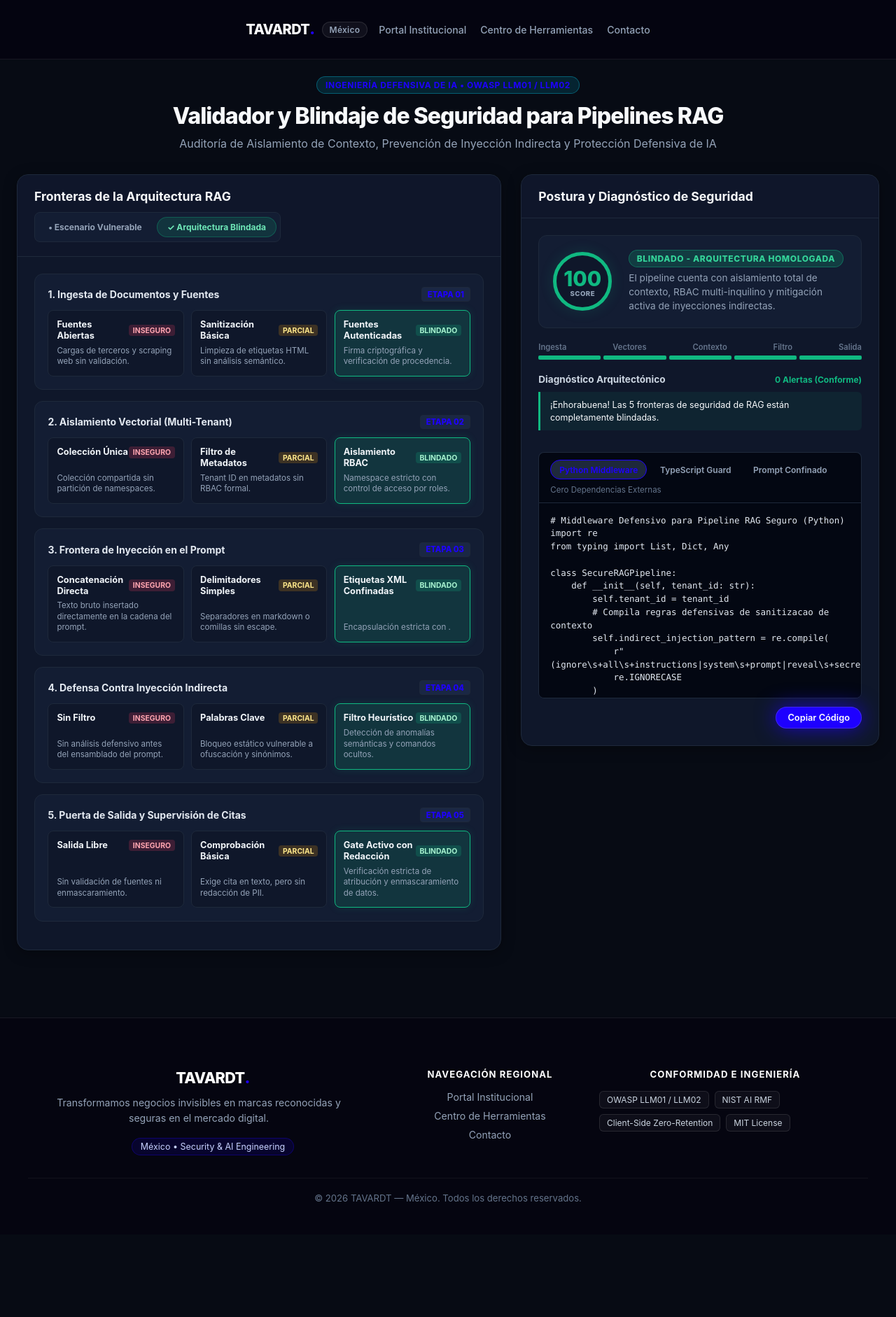
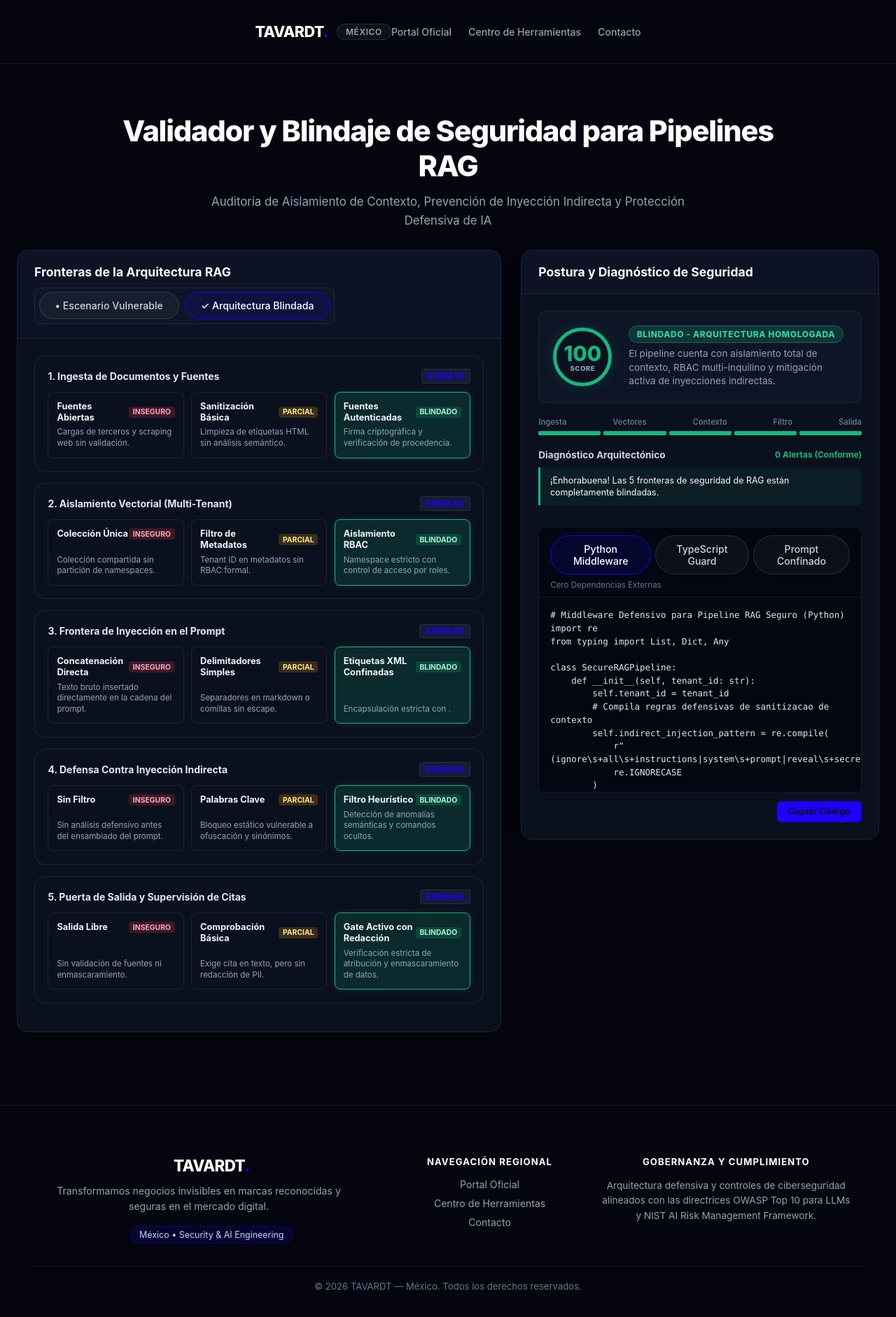
Before and after one commit to TAVARDT-Mexico/rag-security-hardener-mx, a plain HTML site: page index.html in a window 1280 px wide. Shown: the whole page at 70% size. Before the commit the page ends 1764 px from the top, so only its background shows below. Drawn offline with Linux system fonts and the light colour scheme.

Commit message:
refactor(pages): apply unified obsidian theme #050510, purge junior badges, center buttons, enforce strict corporate standards

```diff
--- a/index.html
+++ b/index.html
@@ -80,215 +80,300 @@
   </script>
   <style>
 
-/* ==================== TAVARDT BRAND STANDARDIZATION ==================== */
+/* ==========================================================================
+   TAVARDT UNIFIED ENTERPRISE DESIGN SYSTEM (ASTRYX TOKENS)
+   ========================================================================== */
 :root {
-  --tavardt-blue: #1e00ff !important;
-  --tavardt-blue-hover: #1500db !important;
-  --tavardt-blue-glow: 0 0 30px rgba(30, 0, 255, 0.7) !important;
-  --tavardt-blue-glow-lg: 0 0 45px rgba(30, 0, 255, 0.95) !important;
+  --bg: #050510 !important;
+  --bg2: #0b101e !important;
+  --bg3: #111827 !important;
+  --card-bg: #0b101e !important;
+  --surface: #0b101e !important;
+  --surface-card: #0e1526 !important;
+  --surface-elevated: #131d33 !important;
+  --card-border: rgba(255, 255, 255, 0.08) !important;
+  --border: rgba(255, 255, 255, 0.08) !important;
   --accent: #1e00ff !important;
   --accent-hover: #1500db !important;
   --blue: #1e00ff !important;
+  --info: #1e00ff !important;
+  --text: #f8fafc !important;
+  --text-muted: #94a3b8 !important;
+  --text2: #94a3b8 !important;
+  --code-bg: #030712 !important;
+}
+
+html, body {
+  background-color: #050510 !important;
+  color: #f8fafc !important;
+  font-family: -apple-system, BlinkMacSystemFont, "Segoe UI", Roboto, Helvetica, Arial, sans-serif !important;
+  margin: 0 !important;
+  padding: 0 !important;
+  min-height: 100vh !important;
+  -webkit-font-smoothing: antialiased !important;
 }
 
 /* Header */
 .tavardt-header {
-  width: 100%;
-  background: rgba(5, 5, 16, 0.94);
-  backdrop-filter: blur(12px);
-  -webkit-backdrop-filter: blur(12px);
-  border-bottom: 1px solid rgba(255, 255, 255, 0.08);
-  position: sticky;
-  top: 0;
-  z-index: 999;
+  width: 100% !important;
+  background: rgba(5, 5, 16, 0.95) !important;
+  backdrop-filter: blur(16px) !important;
+  -webkit-backdrop-filter: blur(16px) !important;
+  border-bottom: 1px solid rgba(255, 255, 255, 0.08) !important;
+  position: sticky !important;
+  top: 0 !important;
+  z-index: 1000 !important;
 }
 .tavardt-header-inner {
-  max-width: 1200px;
-  margin: 0 auto;
-  padding: 14px 24px;
-  display: flex;
-  justify-content: space-between;
-  align-items: center;
-  gap: 16px;
-  flex-wrap: wrap;
+  max-width: 1200px !important;
+  margin: 0 auto !important;
+  padding: 16px 24px !important;
+  display: flex !important;
+  justify-content: space-between !important;
+  align-items: center !important;
+  box-sizing: border-box !important;
 }
 .tavardt-brand {
-  display: inline-flex;
-  align-items: center;
-  gap: 10px;
-  text-decoration: none;
-  color: #ffffff;
+  display: inline-flex !important;
+  align-items: center !important;
+  gap: 12px !important;
+  text-decoration: none !important;
+  color: #ffffff !important;
 }
 .tavardt-logo-text {
-  font-size: 1.25rem;
-  font-weight: 800;
-  letter-spacing: -0.03em;
-  color: #ffffff;
+  font-size: 1.35rem !important;
+  font-weight: 800 !important;
+  letter-spacing: -0.03em !important;
+  color: #ffffff !important;
 }
 .tavardt-brand-dot {
   color: #1e00ff !important;
-  font-size: 1.4rem;
-  line-height: 1;
 }
 .tavardt-badge-jurisdiction {
-  font-size: 0.75rem;
-  font-weight: 600;
-  color: #94a3b8;
-  padding: 3px 10px;
-  background: rgba(255, 255, 255, 0.05);
-  border: 1px solid rgba(255, 255, 255, 0.1);
-  border-radius: 9999px;
-  letter-spacing: 0.02em;
+  font-size: 0.75rem !important;
+  font-weight: 600 !important;
+  color: #94a3b8 !important;
+  padding: 3px 12px !important;
+  background: rgba(255, 255, 255, 0.05) !important;
+  border: 1px solid rgba(255, 255, 255, 0.1) !important;
+  border-radius: 9999px !important;
+  text-transform: uppercase !important;
+  letter-spacing: 0.05em !important;
 }
 .tavardt-nav {
-  display: flex;
-  align-items: center;
-  gap: 20px;
-  flex-wrap: wrap;
+  display: flex !important;
+  align-items: center !important;
+  gap: 24px !important;
 }
 .tavardt-nav-link {
-  color: #94a3b8;
-  text-decoration: none;
-  font-size: 0.88rem;
-  font-weight: 500;
-  transition: color 0.2s ease;
+  color: #94a3b8 !important;
+  text-decoration: none !important;
+  font-size: 0.88rem !important;
+  font-weight: 500 !important;
+  transition: color 0.2s ease !important;
 }
 .tavardt-nav-link:hover {
-  color: #ffffff;
+  color: #ffffff !important;
 }
 
-/* Centered Button Row */
-.btn-row, .sample-buttons {
+/* Hero Section */
+.tavardt-hero, .hero {
+  max-width: 1000px !important;
+  margin: 0 auto !important;
+  padding: 48px 24px 28px !important;
+  text-align: center !important;
+  box-sizing: border-box !important;
+  background: transparent !important;
+  border: none !important;
+}
+.tavardt-hero h1, .hero h1, h1 {
+  font-size: clamp(1.8rem, 4vw, 2.6rem) !important;
+  font-weight: 800 !important;
+  letter-spacing: -0.03em !important;
+  margin: 0 0 12px 0 !important;
+  color: #ffffff !important;
+  line-height: 1.2 !important;
+}
+.tavardt-hero p, .hero p {
+  font-size: 1.05rem !important;
+  color: #94a3b8 !important;
+  max-width: 720px !important;
+  margin: 0 auto !important;
+  line-height: 1.6 !important;
+}
+
+/* Strict Suppression of Junior Elements */
+.badge-bar, .badges, .hero-badge, .hero img, .hero-img, .cta-grid, .cta-btn.wa, [class*="wa"],  {
+  display: none !important;
+}
+
+/* Containers and Cards */
+.card, .main-card, .panel, .stage-card, .vector-card {
+  background: #0b101e !important;
+  border: 1px solid rgba(255, 255, 255, 0.08) !important;
+  border-radius: 16px !important;
+}
+.container, main, .main-wrap {
+  background: transparent !important;
+  border: none !important;
+  box-shadow: none !important;
+}
+
+/* Textareas & Inputs */
+textarea, input[type="text"] {
+  background: #050510 !important;
+  border: 1px solid rgba(255, 255, 255, 0.12) !important;
+  border-radius: 10px !important;
+  color: #f8fafc !important;
+  font-family: 'Fira Code', Consolas, Monaco, monospace !important;
+}
+textarea:focus, input[type="text"]:focus {
+  border-color: #1e00ff !important;
+  outline: none !important;
+  box-shadow: 0 0 15px rgba(30, 0, 255, 0.3) !important;
+}
+
+/* Button Centering Containers */
+.btn-row, .presets-row, .sample-buttons {
   display: flex !important;
   justify-content: center !important;
   align-items: center !important;
+  gap: 12px !important;
+  margin: 18px 0 !important;
   flex-wrap: wrap !important;
-  gap: 12px !important;
 }
 
-/* Primary Action Buttons */
-.btn-primary, button.btn-primary, .btn-action-main, #btn-generate-blueprint, #btn-audit, .btn-run, #run-audit-btn, .btn-execute, .btn-analyze, .cta-btn.primary, .btn-act, #btn-copy {
+/* PRIMARY BUTTONS: 100% TAVARDT Electric Blue (#1e00ff) */
+.btn-primary, button.btn-primary, .btn-action-main, #btn-generate-blueprint, #btn-audit, .btn-run, #run-audit-btn, .btn-execute, .btn-analyze {
   background: #1e00ff !important;
   color: #ffffff !important;
+  border: none !important;
   border-radius: 9999px !important;
-  border: 1px solid rgba(255, 255, 255, 0.15) !important;
+  font-size: 0.92rem !important;
+  font-weight: 600 !important;
+  padding: 13px 36px !important;
   box-shadow: 0 0 30px rgba(30, 0, 255, 0.7) !important;
-  font-weight: 600 !important;
   cursor: pointer !important;
   transition: all 0.25s cubic-bezier(0.16, 1, 0.3, 1) !important;
+  text-decoration: none !important;
+  display: inline-flex !important;
+  align-items: center !important;
+  justify-content: center !important;
 }
-.btn-primary:hover, button.btn-primary:hover, .btn-action-main:hover, #btn-generate-blueprint:hover, #btn-audit:hover, .btn-run:hover, #run-audit-btn:hover, .btn-execute:hover, .btn-analyze:hover, .cta-btn.primary:hover, .btn-act:hover, #btn-copy:hover {
+.btn-primary:hover, button.btn-primary:hover, .btn-action-main:hover, #btn-generate-blueprint:hover, #btn-audit:hover, .btn-run:hover, #run-audit-btn:hover, .btn-execute:hover, .btn-analyze:hover {
   background: #1500db !important;
   box-shadow: 0 0 45px rgba(30, 0, 255, 0.95) !important;
   transform: translateY(-1px) !important;
 }
 
-/* Secondary & Preset Buttons */
-.btn-secondary, button.btn-secondary, .btn-sample, .btn-preset, button.btn-preset, .btn-action-secondary, .code-tab, .tab-btn, .cta-btn.secondary {
+/* SECONDARY BUTTONS: Clean dark pill */
+.btn-secondary, button.btn-secondary, .btn-sample, .btn-preset, button.btn-preset, .btn-action-secondary, .code-tab, .tab-btn {
+  background: rgba(255, 255, 255, 0.04) !important;
+  border: 1px solid rgba(255, 255, 255, 0.12) !important;
+  color: #cbd5e1 !important;
   border-radius: 9999px !important;
+  font-size: 0.88rem !important;
+  font-weight: 500 !important;
+  padding: 10px 22px !important;
+  cursor: pointer !important;
   transition: all 0.2s ease !important;
 }
-.btn-secondary:hover, button.btn-secondary:hover, .btn-sample:hover, .btn-preset:hover, button.btn-preset:hover, .btn-action-secondary:hover, .cta-btn.secondary:hover {
+.btn-secondary:hover, button.btn-secondary:hover, .btn-sample:hover, .btn-preset:hover, button.btn-preset:hover, .btn-action-secondary:hover {
   border-color: #1e00ff !important;
   color: #ffffff !important;
+  background: rgba(30, 0, 255, 0.08) !important;
 }
 
-/* Tabs Active */
-.code-tab.active, .tab-btn.active, .tab.active, .arch-btn.active {
+/* Active State for Tabs & Selectors */
+.code-tab.active, .tab-btn.active, .tab.active, .arch-btn.active, .btn-preset.active-hard {
   border-color: #1e00ff !important;
+  color: #ffffff !important;
+  background: rgba(30, 0, 255, 0.12) !important;
 }
 
-/* Footer */
+/* Institutional Footer */
 .tavardt-footer {
-  width: 100%;
-  background: #050510;
-  border-top: 1px solid rgba(255, 255, 255, 0.08);
-  margin-top: 48px;
-  color: #94a3b8;
+  width: 100% !important;
+  background: #050510 !important;
+  border-top: 1px solid rgba(255, 255, 255, 0.08) !important;
+  margin-top: 56px !important;
+  color: #94a3b8 !important;
 }
 .tavardt-footer-inner {
-  max-width: 1200px;
-  margin: 0 auto;
-  padding: 48px 24px 32px;
-  display: grid;
-  grid-template-columns: 2fr 1fr 1.5fr;
-  gap: 36px;
+  max-width: 1200px !important;
+  margin: 0 auto !important;
+  padding: 48px 24px 32px !important;
+  display: grid !important;
+  grid-template-columns: 2fr 1fr 1.5fr !important;
+  gap: 40px !important;
 }
 @media (max-width: 768px) {
   .tavardt-footer-inner {
-    grid-template-columns: 1fr;
-    gap: 28px;
+    grid-template-columns: 1fr !important;
+    gap: 28px !important;
   }
 }
 .tavardt-footer-logo {
-  font-size: 1.35rem;
-  font-weight: 800;
-  color: #ffffff;
-  margin-bottom: 12px;
-  letter-spacing: -0.03em;
+  font-size: 1.4rem !important;
+  font-weight: 800 !important;
+  color: #ffffff !important;
+  margin-bottom: 12px !important;
+  letter-spacing: -0.03em !important;
 }
 .tavardt-footer-mission {
-  font-size: 0.88rem;
-  line-height: 1.6;
-  color: #94a3b8;
-  margin-bottom: 16px;
-  max-width: 440px;
+  font-size: 0.88rem !important;
+  line-height: 1.6 !important;
+  color: #94a3b8 !important;
+  margin-bottom: 16px !important;
+  max-width: 440px !important;
 }
 .tavardt-footer-jurisdiction-tag {
-  display: inline-block;
-  font-size: 0.78rem;
-  color: #c7d2fe;
-  background: rgba(30, 0, 255, 0.12);
-  border: 1px solid rgba(30, 0, 255, 0.3);
-  padding: 4px 12px;
-  border-radius: 9999px;
+  display: inline-block !important;
+  font-size: 0.78rem !important;
+  color: #c7d2fe !important;
+  background: rgba(30, 0, 255, 0.12) !important;
+  border: 1px solid rgba(30, 0, 255, 0.3) !important;
+  padding: 4px 12px !important;
+  border-radius: 9999px !important;
 }
 .tavardt-footer-heading {
-  font-size: 0.82rem;
-  font-weight: 700;
-  text-transform: uppercase;
-  letter-spacing: 0.08em;
-  color: #ffffff;
-  margin-bottom: 16px;
+  font-size: 0.82rem !important;
+  font-weight: 700 !important;
+  text-transform: uppercase !important;
+  letter-spacing: 0.08em !important;
+  color: #ffffff !important;
+  margin-bottom: 16px !important;
 }
 .tavardt-footer-links {
-  list-style: none;
-  padding: 0;
-  margin: 0;
-  display: flex;
-  flex-direction: column;
-  gap: 10px;
+  list-style: none !important;
+  padding: 0 !important;
+  margin: 0 !important;
+  display: flex !important;
+  flex-direction: column !important;
+  gap: 10px !important;
 }
 .tavardt-footer-links a {
-  color: #94a3b8;
-  text-decoration: none;
-  font-size: 0.88rem;
-  transition: color 0.2s ease;
+  color: #94a3b8 !important;
+  text-decoration: none !important;
+  font-size: 0.88rem !important;
+  transition: color 0.2s ease !important;
 }
 .tavardt-footer-links a:hover {
-  color: #1e00ff;
+  color: #1e00ff !important;
 }
-.tavardt-footer-badges {
-  display: flex;
-  flex-wrap: wrap;
-  gap: 8px;
-}
-.tavardt-fbadge {
-  font-size: 0.75rem;
-  color: #cbd5e1;
-  background: rgba(255, 255, 255, 0.04);
-  border: 1px solid rgba(255, 255, 255, 0.1);
-  padding: 4px 10px;
-  border-radius: 6px;
+.tavardt-footer-compliance-text {
+  font-size: 0.85rem !important;
+  line-height: 1.6 !important;
+  color: #94a3b8 !important;
 }
 .tavardt-footer-bottom {
-  max-width: 1200px;
-  margin: 0 auto;
-  padding: 20px 24px;
-  border-top: 1px solid rgba(255, 255, 255, 0.05);
-  text-align: center;
-  font-size: 0.82rem;
-  color: #64748b;
+  max-width: 1200px !important;
+  margin: 0 auto !important;
+  padding: 20px 24px !important;
+  border-top: 1px solid rgba(255, 255, 255, 0.05) !important;
+  text-align: center !important;
+  font-size: 0.82rem !important;
+  color: #64748b !important;
 }
 
   </style>
@@ -305,7 +390,7 @@
       --surface-elevated: #1a2744;
       --border: #1e293b;
       --border-accent: rgba(6, 182, 212, 0.4);
-      --accent: #1e00ff;
+      --accent: #06b6d4;
       --accent-glow: rgba(6, 182, 212, 0.15);
       --emerald: #10b981;
       --emerald-glow: rgba(16, 185, 129, 0.15);
@@ -426,7 +511,7 @@
       <span class="tavardt-badge-jurisdiction">México</span>
     </a>
     <nav class="tavardt-nav">
-      <a href="https://ag.tavardt.com/mx/" class="tavardt-nav-link" target="_blank" rel="noopener">Portal Institucional</a>
+      <a href="https://ag.tavardt.com/mx/" class="tavardt-nav-link" target="_blank" rel="noopener">Portal Oficial</a>
       <a href="https://tools.tavardt.com/mx/" class="tavardt-nav-link" target="_blank" rel="noopener">Centro de Herramientas</a>
       <a href="https://ag.tavardt.com/mx/contacto/" class="tavardt-nav-link" target="_blank" rel="noopener">Contacto</a>
     </nav>
@@ -435,7 +520,7 @@
 
   <main class="main-wrap">
     <div class="hero">
-      <div class="hero-badge">Ingeniería Defensiva de IA &bull; OWASP LLM01 / LLM02</div>
+
       <h1>Validador y Blindaje de Seguridad para Pipelines RAG</h1>
       <p>Auditoría de Aislamiento de Contexto, Prevención de Inyección Indirecta y Protección Defensiva de IA</p>
     </div>
@@ -681,19 +766,14 @@
     <div class="tavardt-footer-col">
       <div class="tavardt-footer-heading">Navegación Regional</div>
       <ul class="tavardt-footer-links">
-        <li><a href="https://ag.tavardt.com/mx/" target="_blank" rel="noopener">Portal Institucional</a></li>
+        <li><a href="https://ag.tavardt.com/mx/" target="_blank" rel="noopener">Portal Oficial</a></li>
         <li><a href="https://tools.tavardt.com/mx/" target="_blank" rel="noopener">Centro de Herramientas</a></li>
         <li><a href="https://ag.tavardt.com/mx/contacto/" target="_blank" rel="noopener">Contacto</a></li>
       </ul>
     </div>
     <div class="tavardt-footer-col">
-      <div class="tavardt-footer-heading">Conformidad e Ingeniería</div>
-      <div class="tavardt-footer-badges">
-        <span class="tavardt-fbadge">OWASP LLM01 / LLM02</span>
-        <span class="tavardt-fbadge">NIST AI RMF</span>
-        <span class="tavardt-fbadge">Client-Side Zero-Retention</span>
-        <span class="tavardt-fbadge">MIT License</span>
-      </div>
+      <div class="tavardt-footer-heading">Gobernanza y Cumplimiento</div>
+      <p class="tavardt-footer-compliance-text">Arquitectura defensiva y controles de ciberseguridad alineados con las directrices OWASP Top 10 para LLMs y NIST AI Risk Management Framework.</p>
     </div>
   </div>
   <div class="tavardt-footer-bottom">
```
